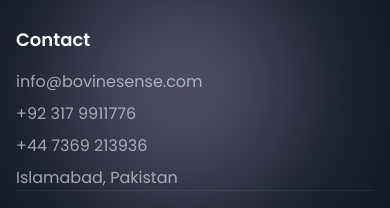
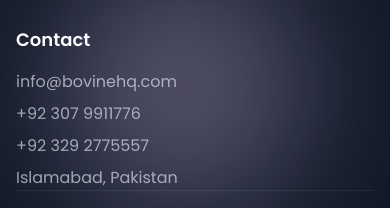
Before and after one commit to sultann-ai/bovinesense-website-frontend, a React (Vite) app: page / in a window 390 px wide. Shown: the part 5465-5673 px from the top of the page. Built offline with nearby package versions, Linux system fonts and the light colour scheme; no server answers.

Commit message:
fix: update contact email and phone numbers in Footer component

```diff
--- a/src/components/common/Footer.tsx
+++ b/src/components/common/Footer.tsx
@@ -36,7 +36,7 @@
               <a href="#" className="text-gray-400 hover:text-primary-400 transition-colors">
                 <FaGithub size={20} />
               </a> */}
-                  <a href="mailto:info@bovinesense.com" className="text-gray-400 hover:text-primary-400 transition-colors">
+                  <a href="mailto:info@bovinehq.com" className="text-gray-400 hover:text-primary-400 transition-colors">
                 <FaEnvelope size={20} />
               </a>
             </div>
@@ -58,9 +58,9 @@
           <div>
             <h3 className="text-lg font-semibold mb-4">Contact</h3>
             <ul className="space-y-2 text-gray-400">
-              <li>info@bovinesense.com</li>
-              <li>+92 317 9911776</li>
-              <li>+44 7369 213936</li>
+              <li>info@bovinehq.com</li>
+              <li>+92 307 9911776</li>
+              <li>+92 329 2775557</li>
               <li>Islamabad, Pakistan</li>
               {/* <li>Tech City, TC 12345</li> */}
             </ul>
```
